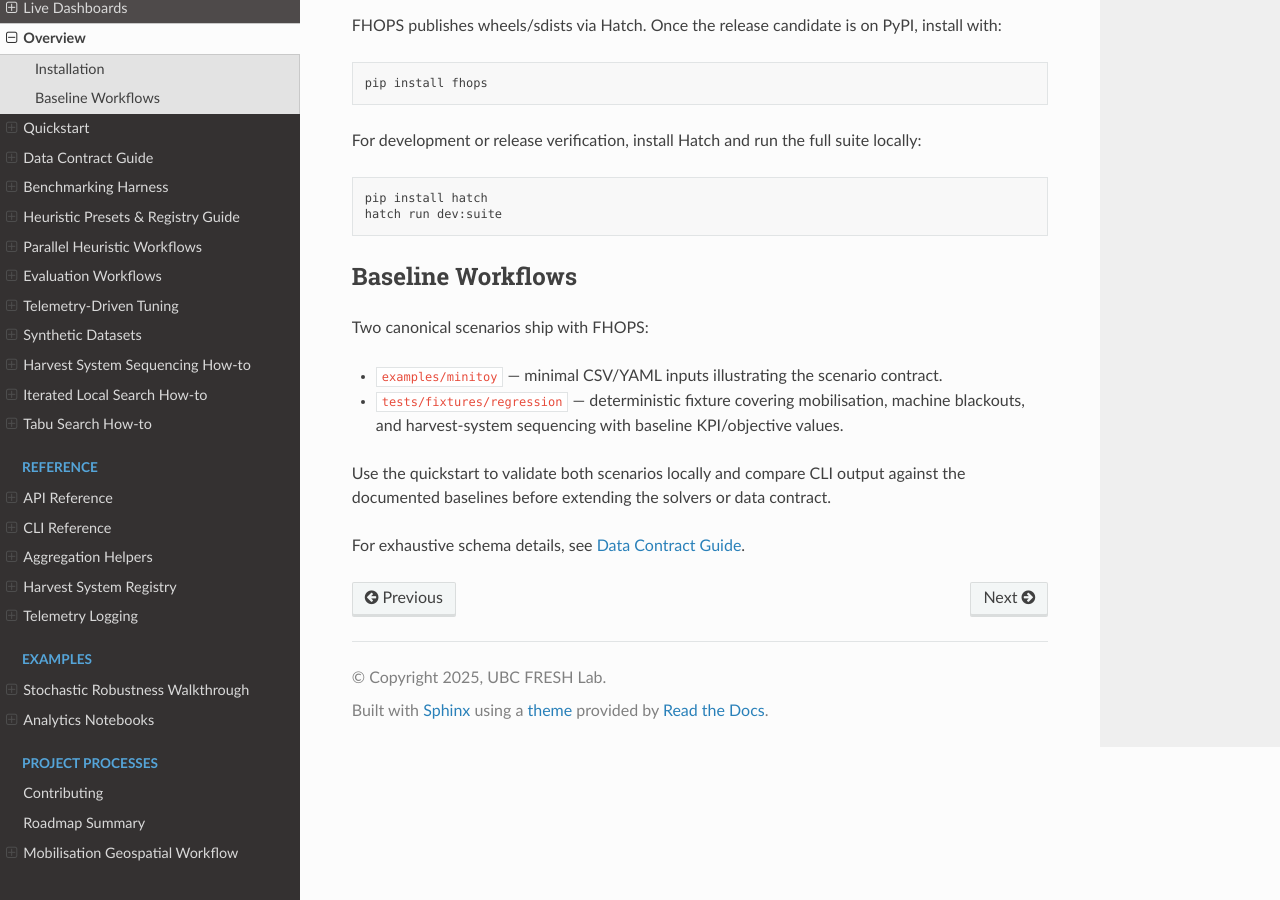
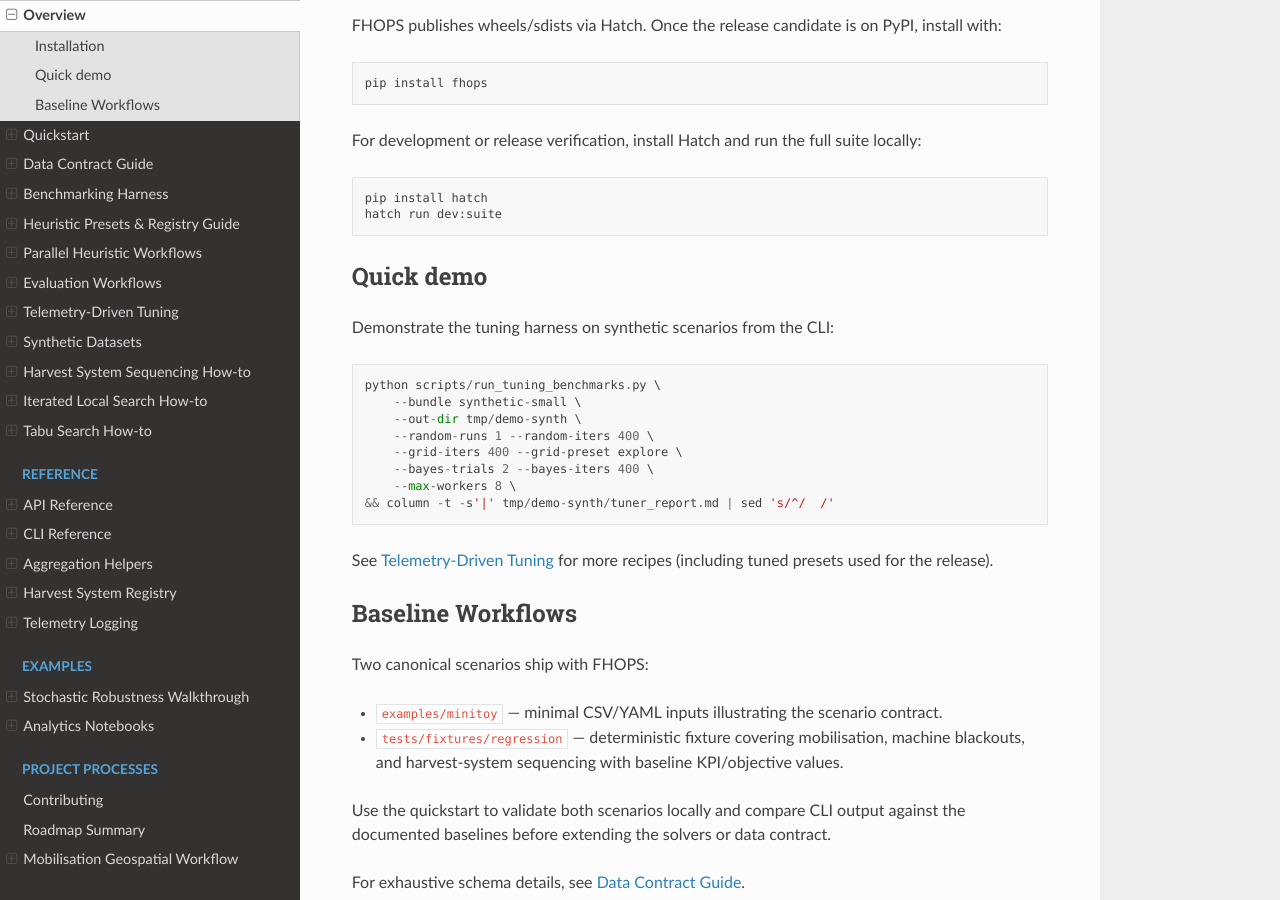
Before and after one commit to UBC-FRESH/fhops, a Sphinx documentation site: the page built from docs/overview.rst, in a window 1280 px wide and 900 px high, scrolled down 515 px. Built offline with Sphinx 7.4.7 and the Read the Docs theme 3.1.0, drawn with Linux system fonts in a browser that asks for light colours.

Commit message:
Add demo commands and link tuned presets

```diff
--- a/docs/overview.rst
+++ b/docs/overview.rst
@@ -25,6 +25,22 @@
    pip install hatch
    hatch run dev:suite
 
+Quick demo
+----------
+
+Demonstrate the tuning harness on synthetic scenarios from the CLI::
+
+   python scripts/run_tuning_benchmarks.py \
+       --bundle synthetic-small \
+       --out-dir tmp/demo-synth \
+       --random-runs 1 --random-iters 400 \
+       --grid-iters 400 --grid-preset explore \
+       --bayes-trials 2 --bayes-iters 400 \
+       --max-workers 8 \
+   && column -t -s'|' tmp/demo-synth/tuner_report.md | sed 's/^/  /'
+
+See :doc:`howto/telemetry_tuning` for more recipes (including tuned presets used for the release).
+
 Baseline Workflows
 ------------------
 
```
Also changed, not shown: CHANGE_LOG.md (+2 -0 lines), README.md (+29 -0 lines), notes/release_notes_draft.md (+1 -0 lines).
